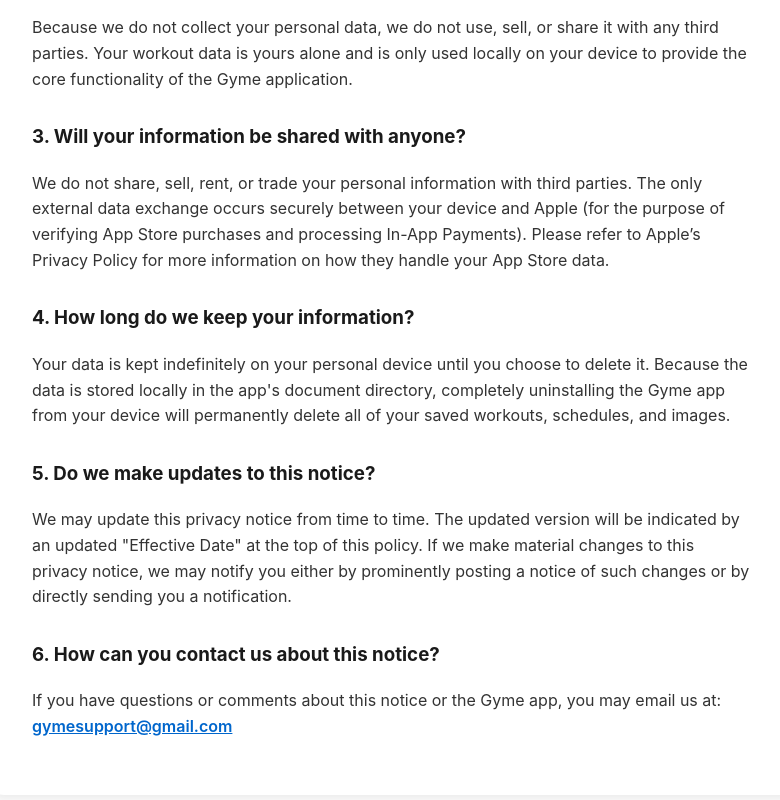
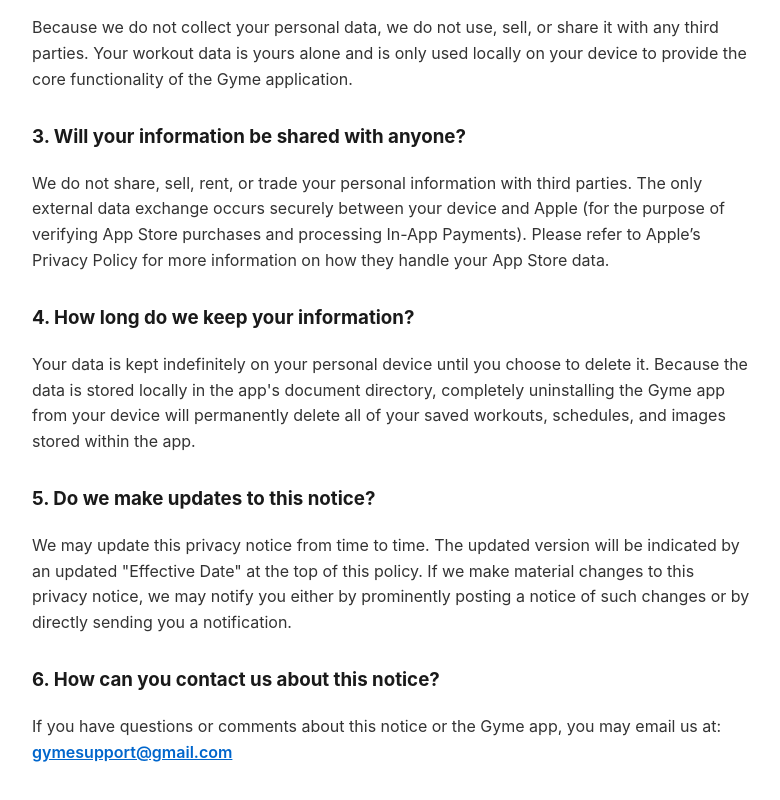
Before and after one commit to gymesupport/gyme-privacy-policy, a plain HTML site: page index.html in a window 1280 px wide. Shown: the part 757-1557 px from the top of the page, without its empty margins (248-1028 px from the left). Drawn offline with Linux system fonts and the light colour scheme.

Commit message:
Improved textual clarity

```diff
--- a/index.html
+++ b/index.html
@@ -66,7 +66,7 @@
         <p>We do not share, sell, rent, or trade your personal information with third parties. The only external data exchange occurs securely between your device and Apple (for the purpose of verifying App Store purchases and processing In-App Payments). Please refer to Apple’s Privacy Policy for more information on how they handle your App Store data.</p>
 
         <h3>4. How long do we keep your information?</h3>
-        <p>Your data is kept indefinitely on your personal device until you choose to delete it. Because the data is stored locally in the app's document directory, completely uninstalling the Gyme app from your device will permanently delete all of your saved workouts, schedules, and images.</p>
+        <p>Your data is kept indefinitely on your personal device until you choose to delete it. Because the data is stored locally in the app's document directory, completely uninstalling the Gyme app from your device will permanently delete all of your saved workouts, schedules, and images stored within the app.</p>
 
         <h3>5. Do we make updates to this notice?</h3>
         <p>We may update this privacy notice from time to time. The updated version will be indicated by an updated "Effective Date" at the top of this policy. If we make material changes to this privacy notice, we may notify you either by prominently posting a notice of such changes or by directly sending you a notification.</p>
```
